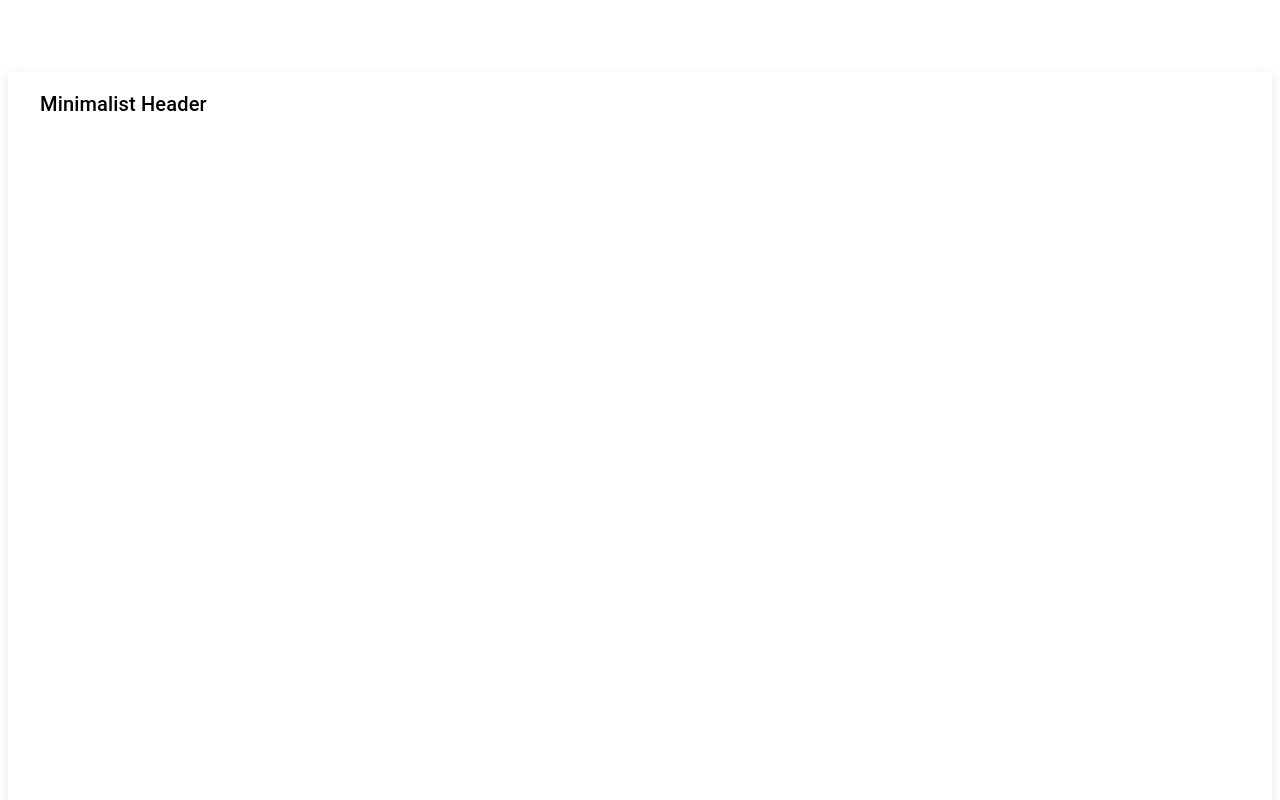
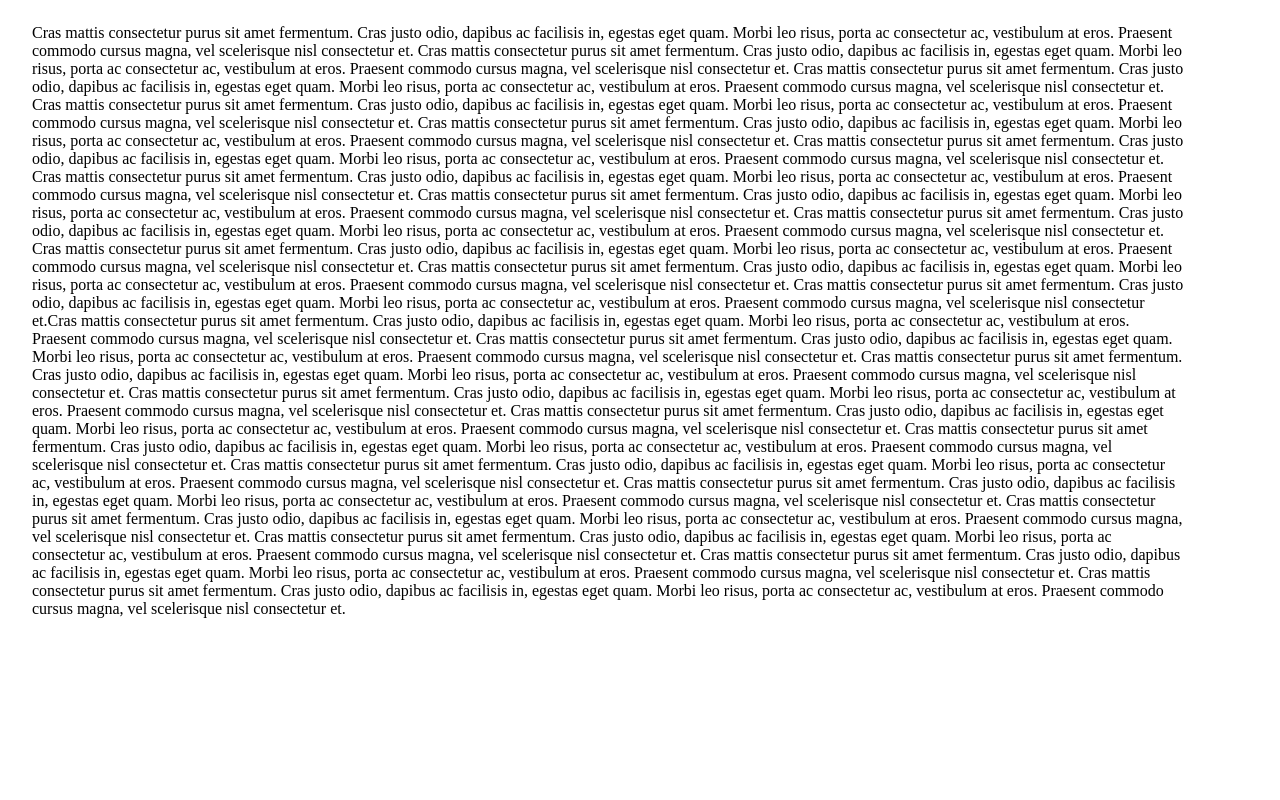
Before and after one commit to baosub/portfolio-nextMui, a Next.js app: page / in a window 1280 px wide. Shown: the top 800 px of the page. Built offline with nearby package versions, Linux system fonts and the light colour scheme.

Commit message:
Some changes added

```diff
--- a/app/headercomponents/Header.jsx
+++ /dev/null
@@ -1,26 +0,0 @@
-import React from 'react'
-import Box from '@mui/material/Box'
-import Typography from '@mui/material/Typography'
-
-const Header = () => {
-  return (
-    <Box
-    sx={{
-        height: '100vh',
-      backgroundColor: 'rgba(255, 255, 255, 0.5)', // Fondo blanco semi-transparente
-      backdropFilter: 'blur(10px)', // Añade un efecto de desenfoque
-      boxShadow: '0px 4px 12px rgba(0, 0, 0, 0.1)', // Sombra suave para elegancia
-      padding: '16px 32px', // Espaciado interno elegante
-      position: 'sticky', // Se mantiene en la parte superior al hacer scroll
-      top: 0,
-      zIndex: 1100, // Mantener el header sobre otros elementos
-    }}
-  >
-    <Typography variant="h6" component="h1">
-      Minimalist Header
-    </Typography>
-  </Box>
-  )
-}
-
-export default Header
--- a/app/page.tsx
+++ b/app/page.tsx
@@ -14,7 +14,7 @@ import Container from '@mui/material/Container';
 import Fab from '@mui/material/Fab';
 import KeyboardArrowUpIcon from '@mui/icons-material/KeyboardArrowUp';
 import Fade from '@mui/material/Fade';
-import Header from './headercomponents/Header'
+
 
 
 interface Props {
@@ -69,9 +69,11 @@ const page = (props: Props) => {
   const theme = useTheme(); // Accede al tema actual
 
   return (
-    <><Box>
-      <Toolbar id="back-to-top-anchor" />
-       <Header />
+    <>
+
+    <Box id="back-to-top-anchor">
+      {/*<Toolbar  />     <Header />*/}
+
 
 
     </Box>
```
Also changed, not shown: app/components/NavBar.tsx (+6 -2 lines), public/animation.gif (added).
